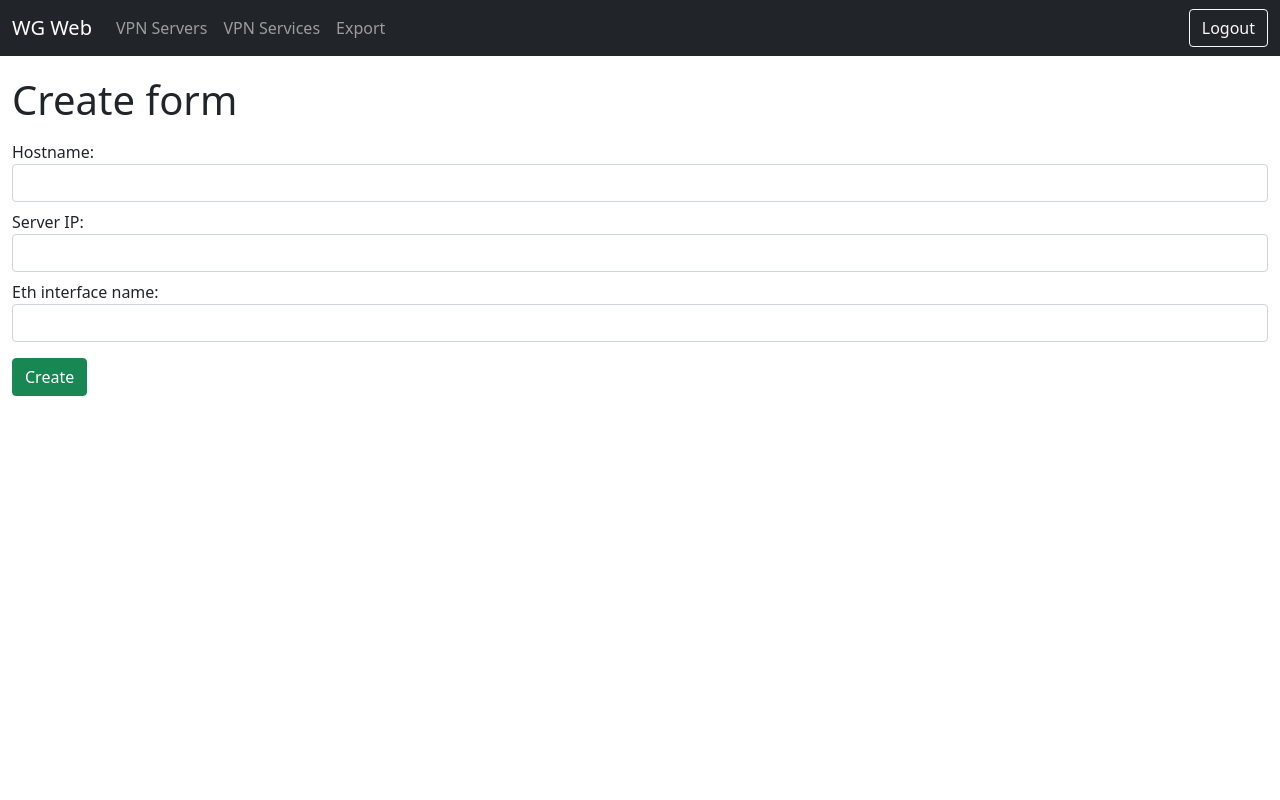
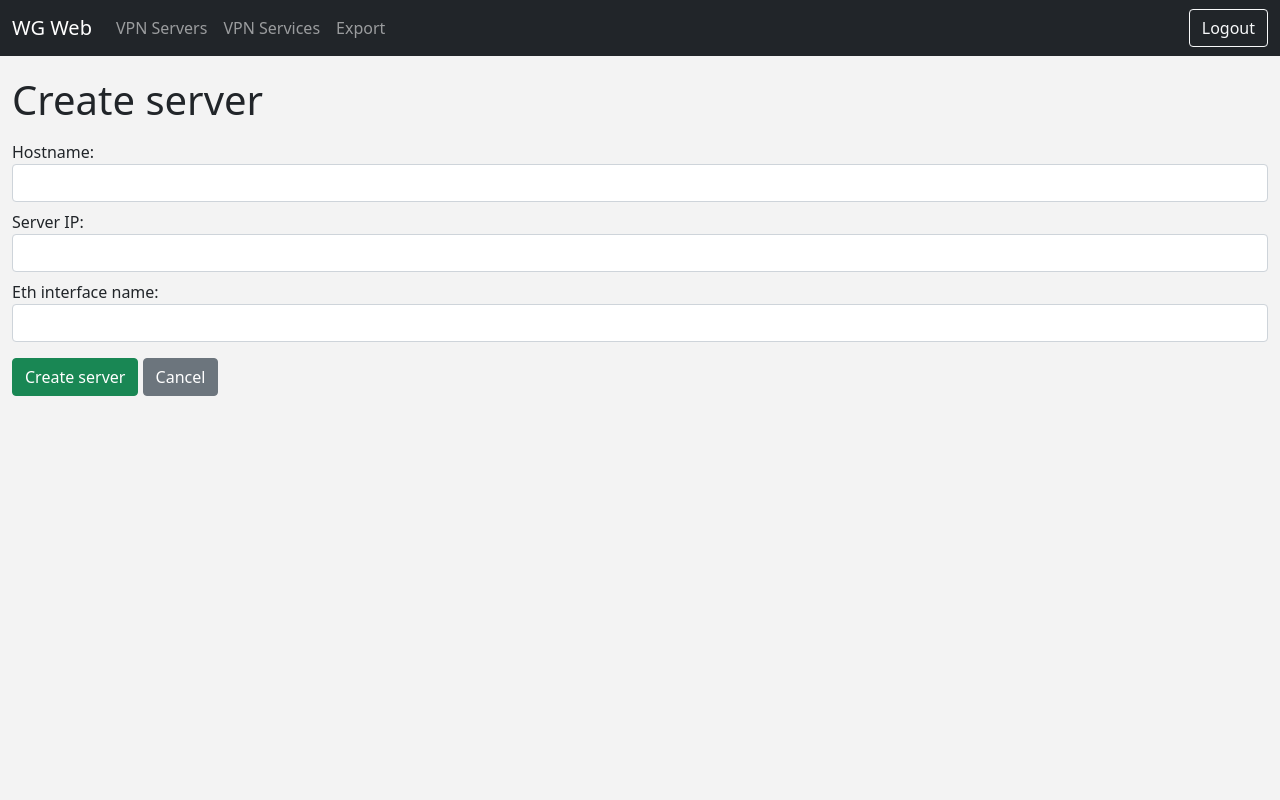
Before and after one commit to Geraldokz/wireguard_autoconfig, a Django app: page /vpn_servers/create in a window 1280 px wide. Run offline with Django 4.2, Linux system fonts and the light colour scheme; the visitor is signed in with stand-in values (Sample User, id 1); parts of the project's set-up code (start-up, migrations or seed data) failed here and were passed over.

Commit message:
add server update view
Also change form logic for working with view context

```diff
--- a/wg_web/mainapp/services/servers/delete_server.py
+++ b/wg_web/mainapp/services/servers/delete_server.py
@@ -2,7 +2,6 @@ from django.core.exceptions import ObjectDoesNotExist
 
 from mainapp.exceptions import ServerDeleteException
 from mainapp.models import VPNServer
-
 
 
 def delete_vpn_server(server_id: int) -> None:
--- a/wg_web/mainapp/templates/mainapp/form.html
+++ b/wg_web/mainapp/templates/mainapp/form.html
@@ -1,17 +1,18 @@
 {% extends 'mainapp/template.html' %}
 {% load static %}
-{% block title %}Create form{% endblock %}
+{% block title %}{{ header }}{% endblock %}
 
 {% block content %}
 {% include 'mainapp/header.html' %}
 <section class="form-page">
     <div class="wrapper">
         <div class="container-fluid">
-            <h1 class="mb-3">Create form</h1>
+            <h1 class="mb-3">{{ header }}</h1>
             <form method="post">
                 {% csrf_token %}
                 {{ form }}
-                <button type="submit" class="btn btn-success">Create</button>
+                <button type="submit" class="btn btn-success">{{ submit_button_text }}</button>
+                <a href="{{ cancel_button_url }}" class="btn btn-secondary">Cancel</a>
             </form>
         </div>
     </div>
--- a/wg_web/mainapp/templates/mainapp/vpn_servers.html
+++ b/wg_web/mainapp/templates/mainapp/vpn_servers.html
@@ -38,6 +38,7 @@
                                 <strong>Interface: </strong>{{ server.if_name }}
                             </div>
                         </div>
+                        <a href="{% url 'mainapp:update_vpn_server' server.pk %}" class="btn btn-outline-primary">Update server</a>
                         <button type="button" class="btn btn-outline-danger" data-bs-toggle="modal"
                             data-bs-target="#Modal{{ forloop.counter }}">Delete server</button>
                         <div class="modal fade" id="Modal{{ forloop.counter }}" tabindex="-1"
--- a/wg_web/mainapp/urls.py
+++ b/wg_web/mainapp/urls.py
@@ -1,12 +1,19 @@
 from django.urls import path
 
-from .views import MainPageView, VPNServersView, VPNServersCreateView, delete_vpn_server_view
+from .views import (
+    MainPageView,
+    VPNServerListView,
+    VPNServerCreateView,
+    VPNServerUpdateView,
+    delete_vpn_server_view
+)
 
 app_name = 'mainapp'
 
 urlpatterns = [
     path('', MainPageView.as_view(), name='main_page'),
-    path('vpn_servers', VPNServersView.as_view(), name='vpn_servers_page'),
-    path('vpn_servers/create', VPNServersCreateView.as_view(), name='create_vpn_server'),
+    path('vpn_servers', VPNServerListView.as_view(), name='vpn_servers_page'),
+    path('vpn_servers/create', VPNServerCreateView.as_view(), name='create_vpn_server'),
+    path('vpn_servers/update/<pk>', VPNServerUpdateView.as_view(), name='update_vpn_server'),
     path('vpn_servers/delete/<pk>', delete_vpn_server_view, name='delete_vpn_server')
 ]
--- a/wg_web/mainapp/views.py
+++ b/wg_web/mainapp/views.py
@@ -3,7 +3,7 @@ from django.contrib.auth.mixins import LoginRequiredMixin
 from django.contrib.messages.views import SuccessMessageMixin, messages
 from django.shortcuts import render, redirect
 
-from django.views.generic import View, DetailView, ListView, CreateView
+from django.views.generic import View, DetailView, ListView, CreateView, UpdateView
 
 from .exceptions import ServerDeleteException
 from .forms import VPNServerForm
@@ -18,20 +18,43 @@ class MainPageView(LoginRequiredMixin, View):
         return render(self.request, 'mainapp/main_page.html')
 
 
-class VPNServersView(LoginRequiredMixin, ListView):
+class VPNServerListView(LoginRequiredMixin, ListView):
     login_url = '/login/'
     model = VPNServer
     template_name = 'mainapp/vpn_servers.html'
     context_object_name = 'servers'
 
 
-class VPNServersCreateView(LoginRequiredMixin, SuccessMessageMixin, CreateView):
+class VPNServerCreateView(LoginRequiredMixin, SuccessMessageMixin, CreateView):
     login_url = '/login/'
     model = VPNServer
     form_class = VPNServerForm
     template_name = 'mainapp/form.html'
     success_url = '/vpn_servers'
     success_message = 'Server created successfully!'
+
+    def get_context_data(self, **kwargs):
+        context = super().get_context_data(**kwargs)
+        context['header'] = 'Create server'
+        context['submit_button_text'] = 'Create server'
+        context['cancel_button_url'] = self.success_url
+        return context
+
+
+class VPNServerUpdateView(LoginRequiredMixin, SuccessMessageMixin, UpdateView):
+    login_url = '/login/'
+    model = VPNServer
+    form_class = VPNServerForm
+    template_name = 'mainapp/form.html'
+    success_url = '/vpn_servers'
+    success_message = 'Server updated successfully!'
+
+    def get_context_data(self, **kwargs):
+        context = super().get_context_data(**kwargs)
+        context['header'] = 'Update server'
+        context['submit_button_text'] = 'Update server'
+        context['cancel_button_url'] = self.success_url
+        return context
 
 
 @login_required(login_url='/login/')
--- a/wg_web/static/mainapp/css/style.css
+++ b/wg_web/static/mainapp/css/style.css
@@ -1,5 +1,6 @@
 body {
     height: 100vh;
+    background-color: #F3F3F3 !important;
 }
 
 .wrapper {
```
